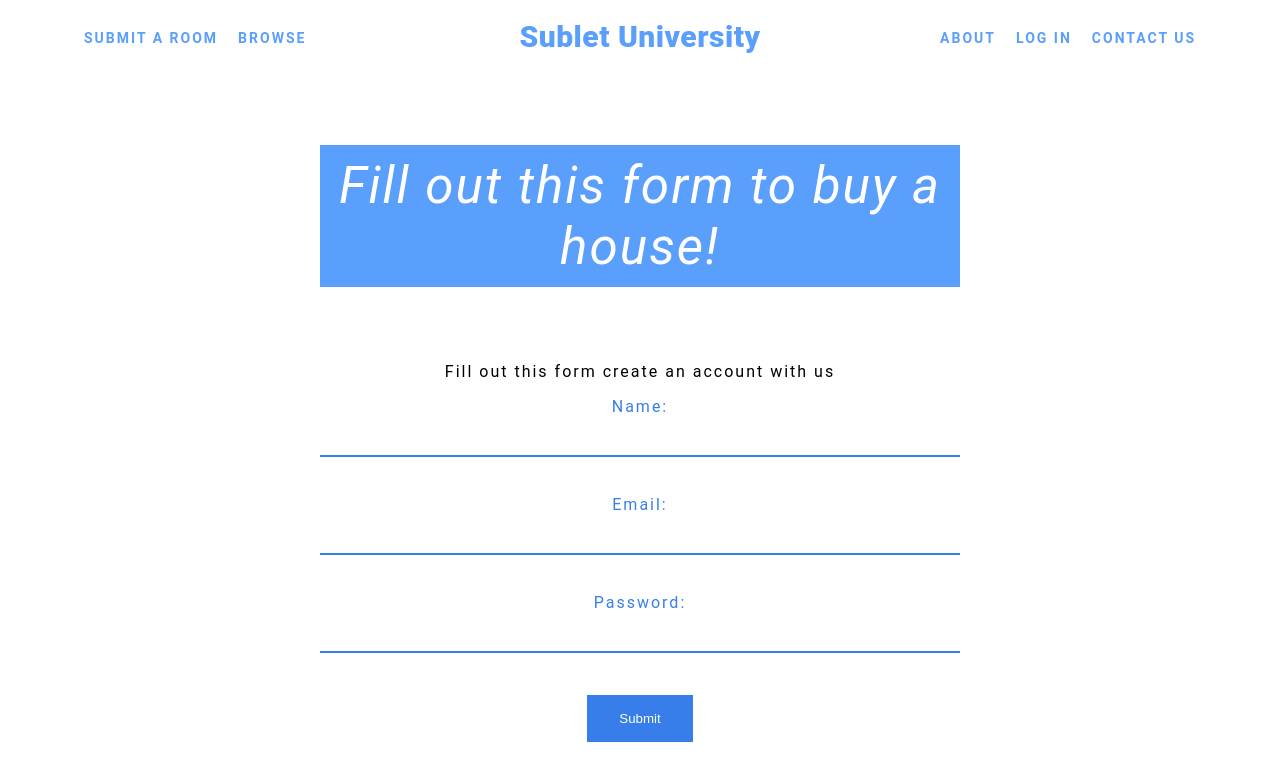
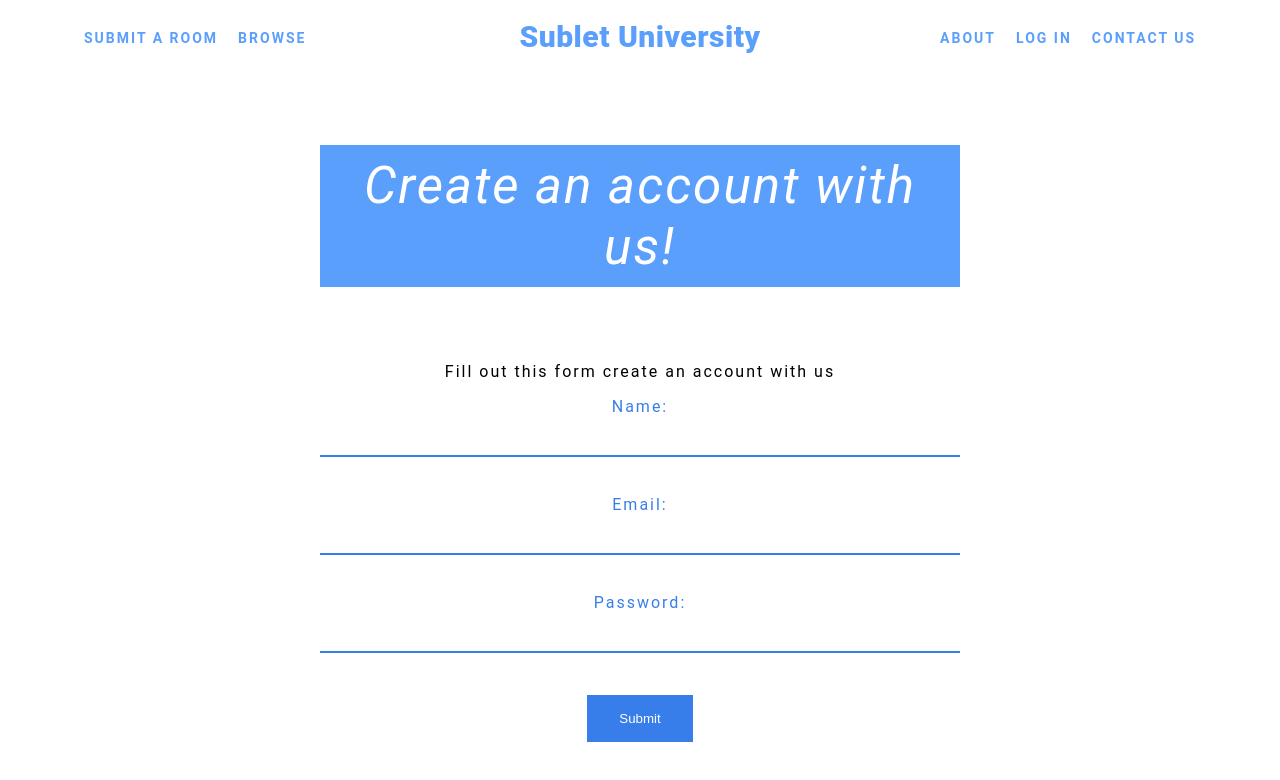
Before and after one commit to spencerGallant/Sublet-University, a plain HTML site: page login.html in a window 1280 px wide. Drawn offline with Linux system fonts and the light colour scheme.

Commit message:
Update login.html

```diff
--- a/login.html
+++ b/login.html
@@ -3,7 +3,6 @@
   <head>
     <title> Sublet University Login </title>
     <link rel="stylesheet" type="text/css" href="stylesheet.css">
-    <!-- <link rel="shortcut icon" type="tab-icon" href="favicon.ico"> -->
       <style>
         html, body {
           font-family: roboto, sans-serif;
@@ -141,7 +140,7 @@
 <div align="center">
 
     <div class="heading">
-        Fill out this form to buy a house!
+       Create an account with us!
     </div>
     <p> Fill out this form create an account with us</p>
     <form action="browse.html" onsubmit='return newDoc()'>
@@ -151,8 +150,6 @@
       <input type="text" name="Email" required="true" style="width: 50%;"> <br><br><br>
       Password:<br>
       <input type="text" name="Password" required="true" style="width: 50%;"> <br><br><br>
-  <!--     Questions, comments, concerns:<br>
-      <input type="text" name="information" required="true" style="width: 50%;"> <br><br><br> -->
       <input type="submit" value="Submit"> <br><br>
     </form>
 </div>
```
